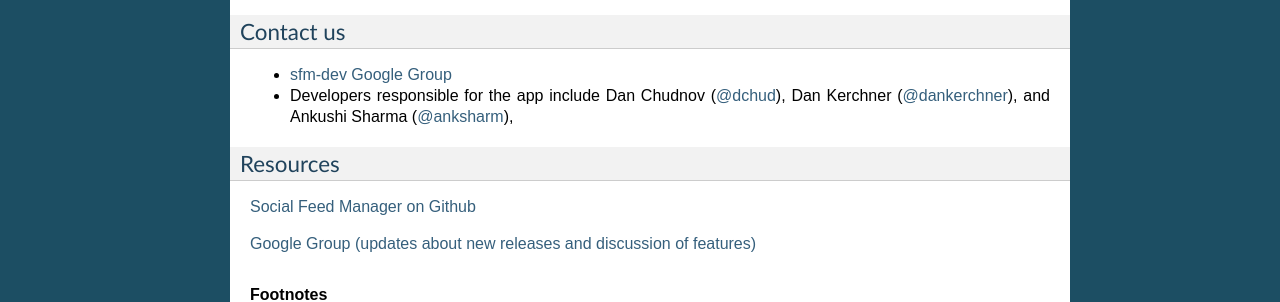
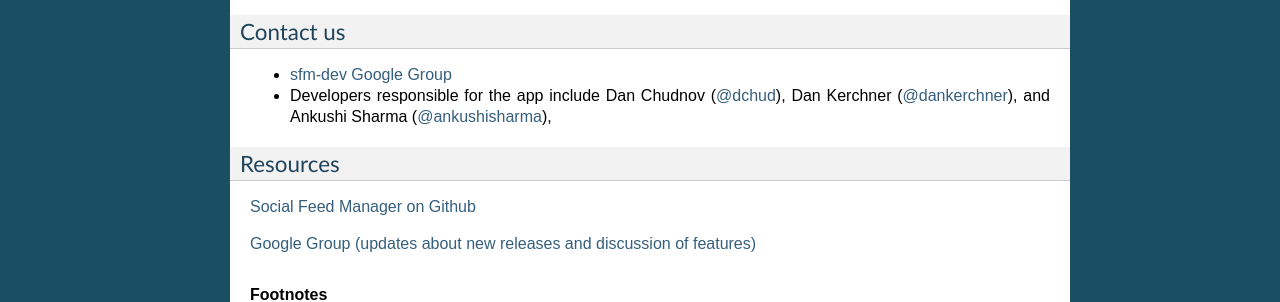
Before and after one commit to gwu-libraries/social-feed-manager, a Sphinx documentation site: the page built from docs/intro.rst, in a window 1280 px wide. Shown: the part 1321-1623 px from the top of the page. Built offline with Sphinx 7.4.7, drawn with Linux system fonts in a browser that asks for light colours.

Commit message:
yet another name correction

```diff
--- a/docs/intro.rst
+++ b/docs/intro.rst
@@ -56,7 +56,7 @@
 ^^^^^^^^^^
 
 - `sfm-dev Google Group <https://groups.google.com/forum/#!forum/sfm-dev>`_
-- Developers responsible for the app include Dan Chudnov (`@dchud <http://twitter.com/dchud/>`_), Dan Kerchner (`@dankerchner <http://twitter.com/dankerchner/>`_), and Ankushi Sharma (`@anksharm <http://twitter.com/ankushisharma/>`_),
+- Developers responsible for the app include Dan Chudnov (`@dchud <http://twitter.com/dchud/>`_), Dan Kerchner (`@dankerchner <http://twitter.com/dankerchner/>`_), and Ankushi Sharma (`@ankushisharma <http://twitter.com/ankushisharma/>`_),
 
 Resources
 ^^^^^^^^^
```
